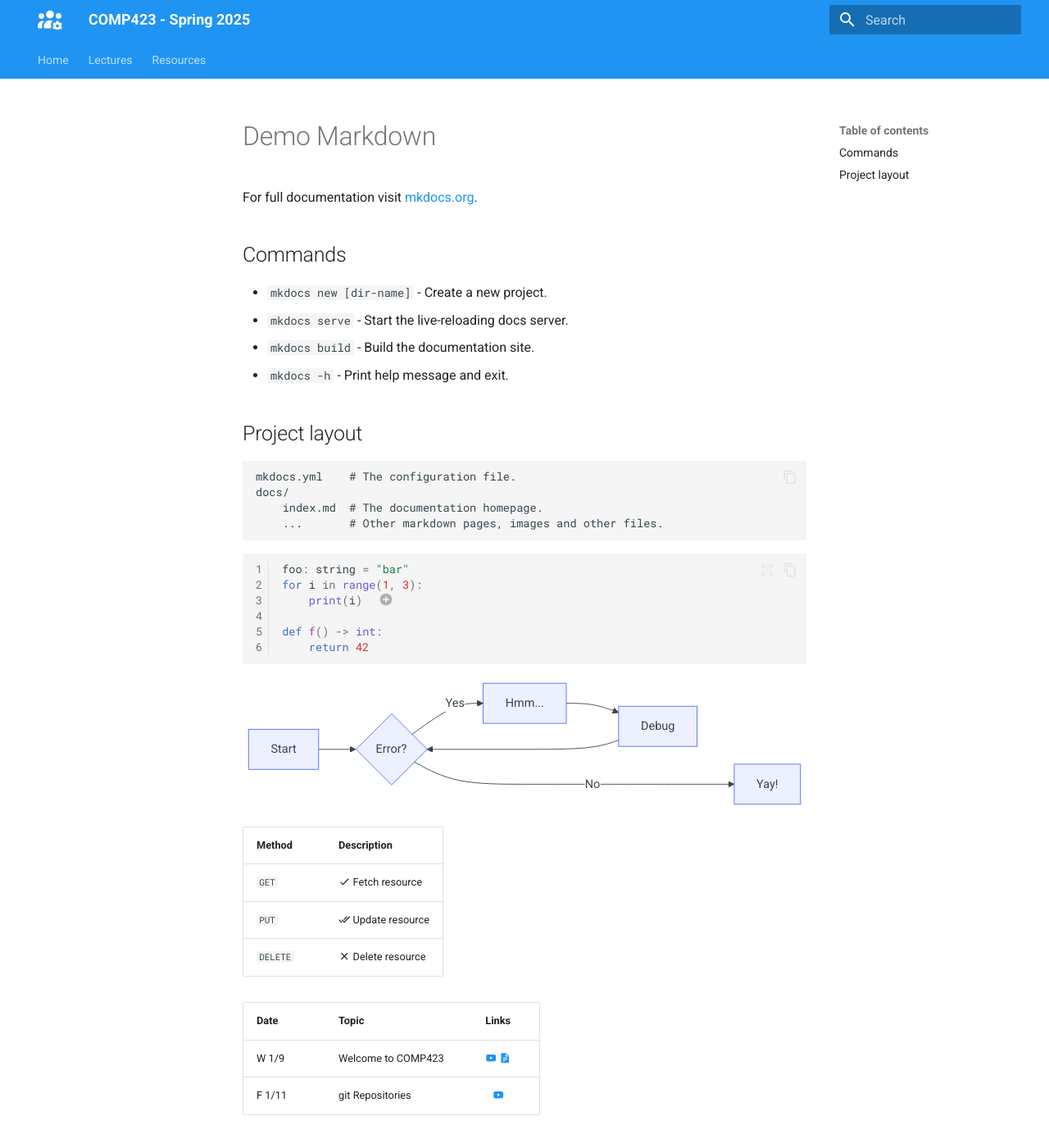
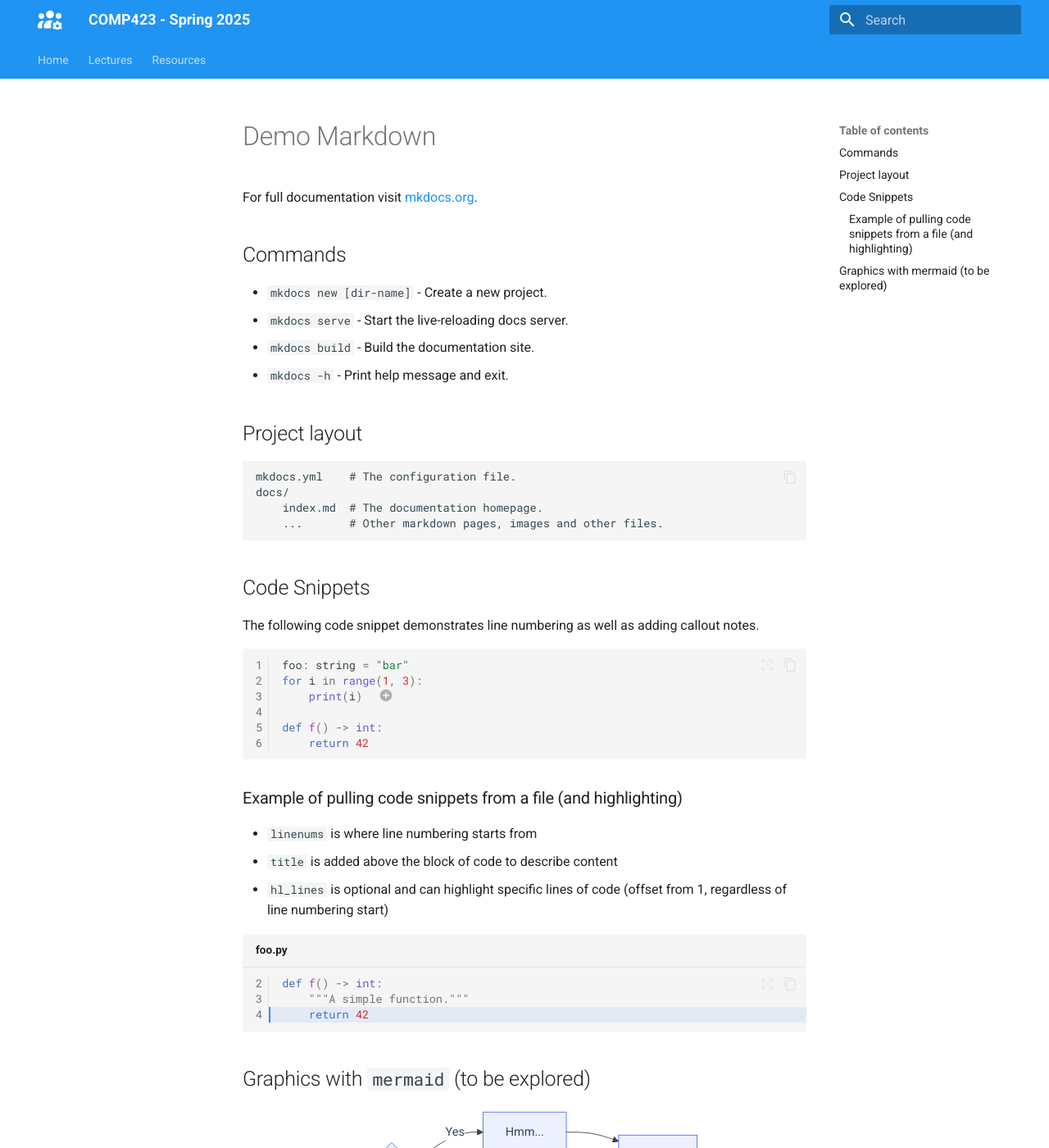
Before and after one commit to comp423-25s/comp423-25s.github.io, an MkDocs documentation site: the page built from docs/demo_markdown.md, in a window 1280 px wide and 1400 px high. Shown: the whole window at 82% size. Built offline with MkDocs 1.6.1 and Material for MkDocs 9.7.7, drawn with Linux system fonts in a browser that asks for light colours; emoji names are drawn with the system emoji font.

````diff
--- /dev/null
+++ b/docs/demo_code.py
@@ -0,0 +1,9 @@
+"""Demo"""
+
+def f() -> int:
+    """A simple function."""
+    return 42
+
+
+def g() -> int:
+    return f()
--- a/docs/demo_markdown.md
+++ b/docs/demo_markdown.md
@@ -16,6 +16,9 @@ For full documentation visit [mkdocs.org](https://www.mkdocs.org).
         index.md  # The documentation homepage.
         ...       # Other markdown pages, images and other files.
 
+## Code Snippets
+
+The following code snippet demonstrates line numbering as well as adding callout notes.
 
 ```python linenums="1"
 foo: string = "bar"
@@ -26,7 +29,19 @@ def f() -> int:
     return 42
 ```
 
-1. :man_raising_hand: Test
+1. :man_raising_hand: printing `i` will result in `1`, `2`, and then the loop completes
+
+### Example of pulling code snippets from a file (and highlighting)
+
+* `linenums` is where line numbering starts from
+* `title` is added above the block of code to describe content
+* `hl_lines` is optional and can highlight specific lines of code (offset from 1, regardless of line numbering start)
+
+```python linenums="2" title="foo.py" hl_lines="3"
+--8<-- "docs/demo_code.py:2:5"
+```
+
+## Graphics with `mermaid` (to be explored)
 
 ``` mermaid
 graph LR
@@ -71,7 +86,6 @@ graph LR
     }
     ```
 
-
 !!! note
 
     Lorem ipsum dolor sit amet, consectetur adipiscing elit. Nulla et euismod
--- a/docs/lectures/2025_01_09_example.py
+++ /dev/null
@@ -1,4 +0,0 @@
-"""Demo"""
-
-def f():
-    return 42
````
Also changed, not shown: docs/lectures/2025_01_09.md (+7 -7 lines).
